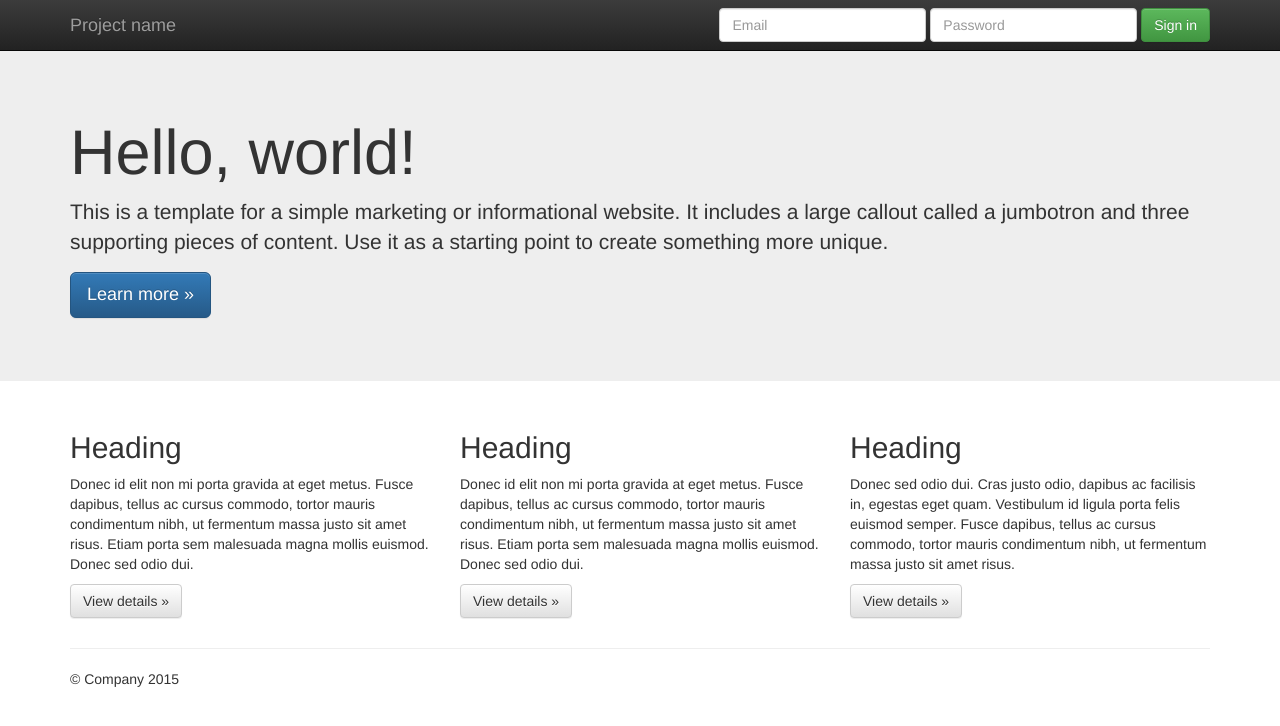
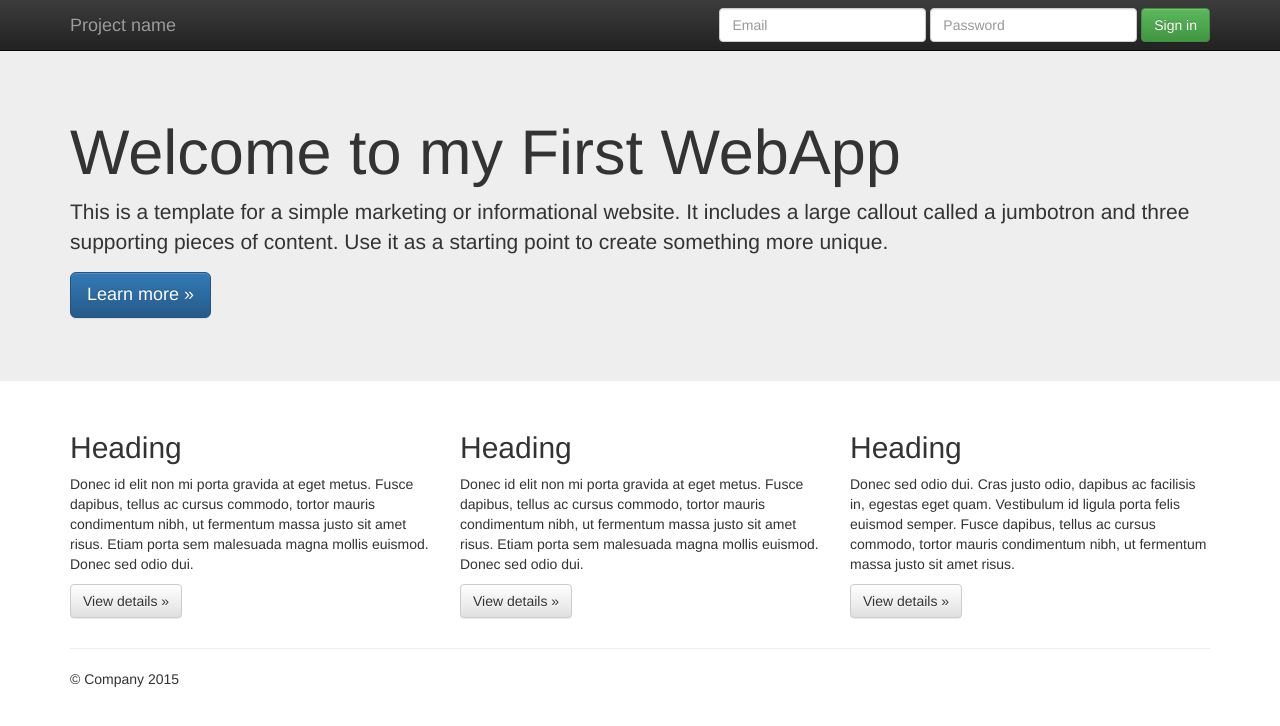
Before and after one commit to Tabenyang/Webbapp01, a plain HTML site: page index.html in a window 1280 px wide. Drawn offline with nearby package versions, Linux system fonts and the light colour scheme.

Commit message:
updated Hello World tittle

```diff
--- a/index.html
+++ b/index.html
@@ -55,7 +55,7 @@
     <!-- Main jumbotron for a primary marketing message or call to action -->
     <div class="jumbotron">
       <div class="container">
-        <h1>Hello, world!</h1>
+        <h1>Welcome to my First WebApp</h1>
         <p>This is a template for a simple marketing or informational website. It includes a large callout called a jumbotron and three supporting pieces of content. Use it as a starting point to create something more unique.</p>
         <p><a class="btn btn-primary btn-lg" href="#" role="button">Learn more &raquo;</a></p>
       </div>
```
